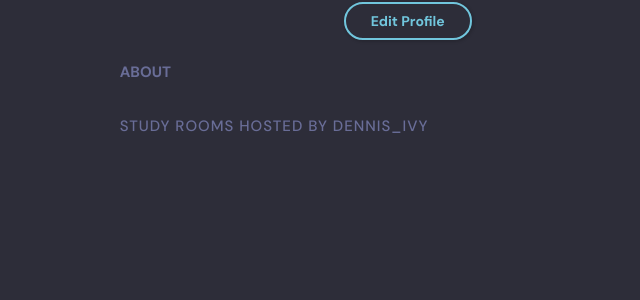
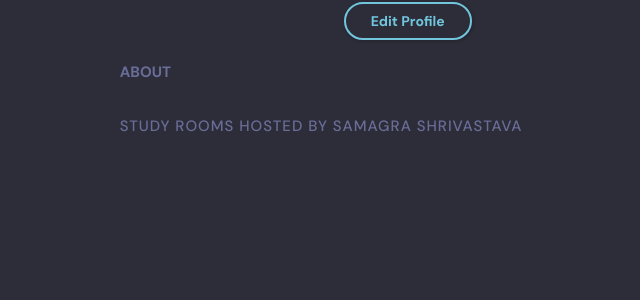
Before and after one commit to samagra44/StudyBud.com, a Django app: template base/templates/base/profile.html in a window 1280 px wide. Shown: the part 221-521 px from the top of the page, without its empty margins (192-832 px from the left). Run offline with Django 4.2, Linux system fonts and the light colour scheme; the template is opened without the code that fills it, so the values that code supplies are empty; parts of the project's set-up code (start-up, migrations or seed data) failed here and were passed over.

Commit message:
changes done

```diff
--- a/base/templates/base/profile.html
+++ b/base/templates/base/profile.html
@@ -32,7 +32,7 @@
 
       <div class="roomList__header">
         <div>
-          <h2>Study Rooms Hosted by dennis_ivy</a>
+          <h2>Study Rooms Hosted by Samagra Shrivastava</a>
           </h2>
         </div>
       </div>
--- a/theme/profile.html
+++ b/theme/profile.html
@@ -108,7 +108,7 @@
 
         <div class="roomList__header">
           <div>
-            <h2>Study Rooms Hosted by dennis_ivy</a>
+            <h2>Study Rooms Hosted by Samagra Shrivastava</a>
             </h2>
           </div>
         </div>
```
Also changed, not shown: static/images/Saaaaa.jpg (added), static/images/Samagra_Shrivastava_Profile.png (added), 1 other file.
